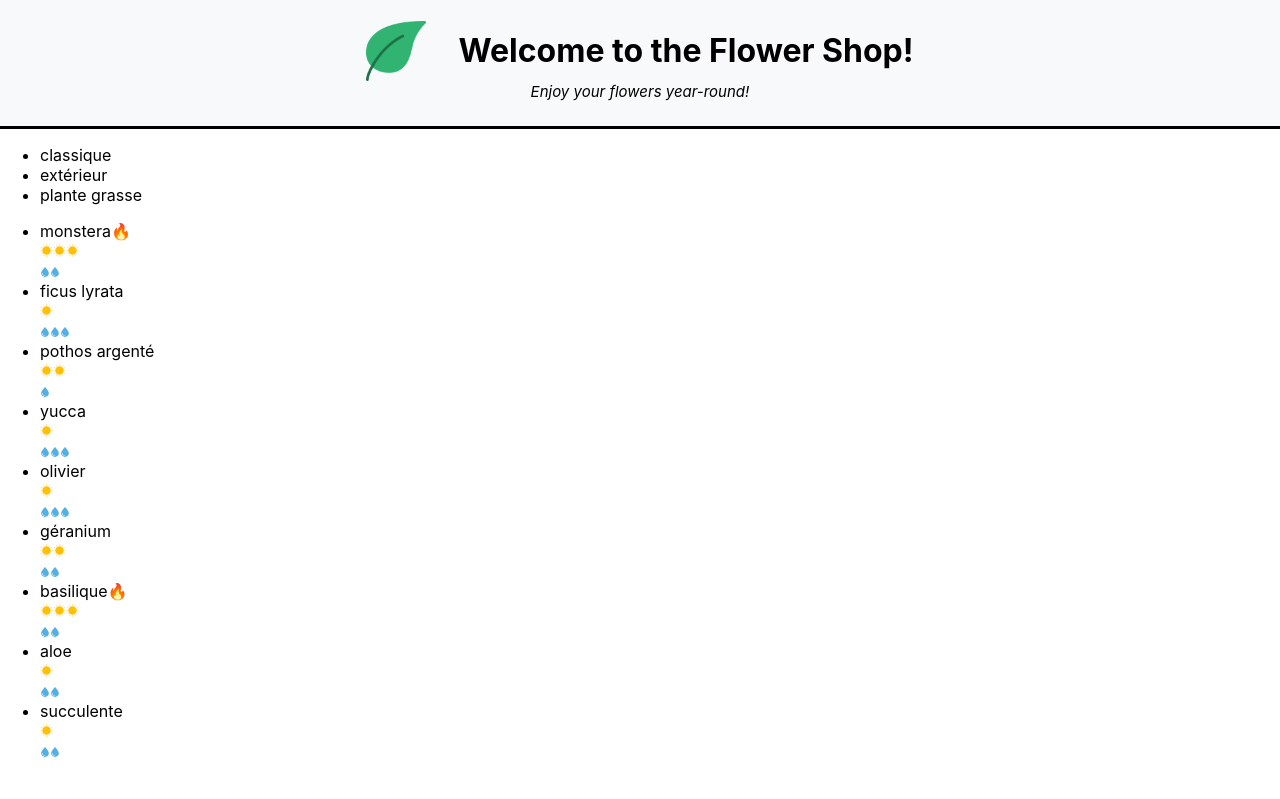
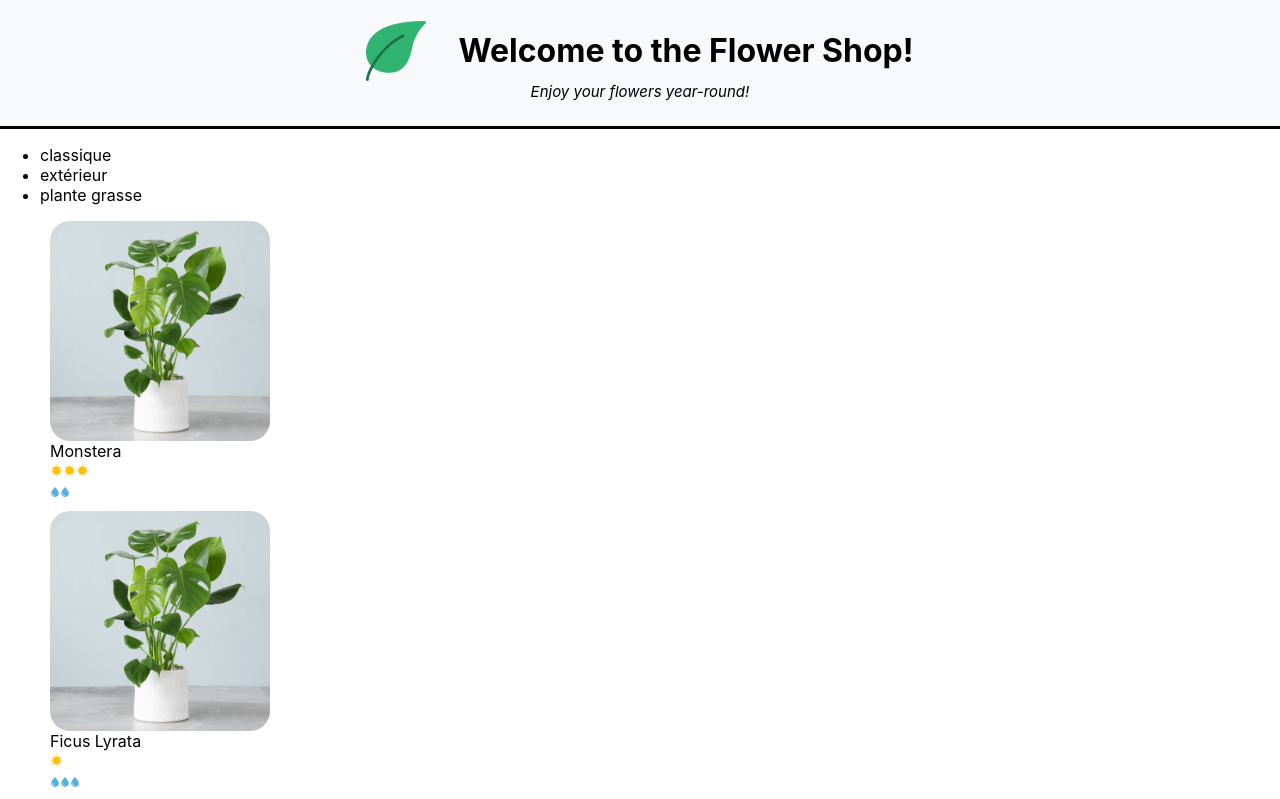
Before and after one commit to Woodfea/FlowerShopReactProject, a React (Create React App) app in the folder flower_shop_react_project/: page / in a window 1280 px wide. Shown: the top 799 px of the page. Built offline with nearby package versions, Linux system fonts and the light colour scheme.

Commit message:
feat: refactor ShoppingList to use PlantItem component for plant details
Signed-off-by: Guillaume COGONI <cogoni.guillaume@gmail.com>

```diff
--- a/flower_shop_react_project/src/components/App.js
+++ b/flower_shop_react_project/src/components/App.js
@@ -1,6 +1,6 @@
 import '../styles/App.css';
 import Banner from './Banner';
-import CartShop from './CartShop';
+/*import CartShop from './CartShop';*/
 import ShoppingList from './ShoppingList';
 
 function App() {
--- a/flower_shop_react_project/src/components/ShoppingList.js
+++ b/flower_shop_react_project/src/components/ShoppingList.js
@@ -1,6 +1,6 @@
 import { plantList } from "../datas/plantList";
 import '../styles/ShoppingList.css';
-import CareScale from "./CareScale";
+import PlantItem from "./PlantItem";
 
 function ShoppingList() {
     // const categories = plantList.reduce((acc, plant) => {
@@ -18,13 +18,14 @@ function ShoppingList() {
         </ul>
         <ul>
             {plantList.map((plant) => (
-                <li key={plant.id}>
-                    {plant.name}
-                    {plant.isBestSale && <span>🔥</span>}
-                    {plant.isSpecialOffer && <span className="tfs-sales">SALE 25% OFF</span>}
-                    <CareScale careType='water' scaleValue={plant.water} />
-                    <CareScale careType='light' scaleValue={plant.light} />
-                </li>))}
+                    <PlantItem
+                        key={plant.id}
+                        id={plant.id}
+                        name={plant.name}
+                        cover={plant.cover}
+                        water={plant.water}
+                        light={plant.light}
+                    />))}
         </ul>
     </div>);
 }
```
